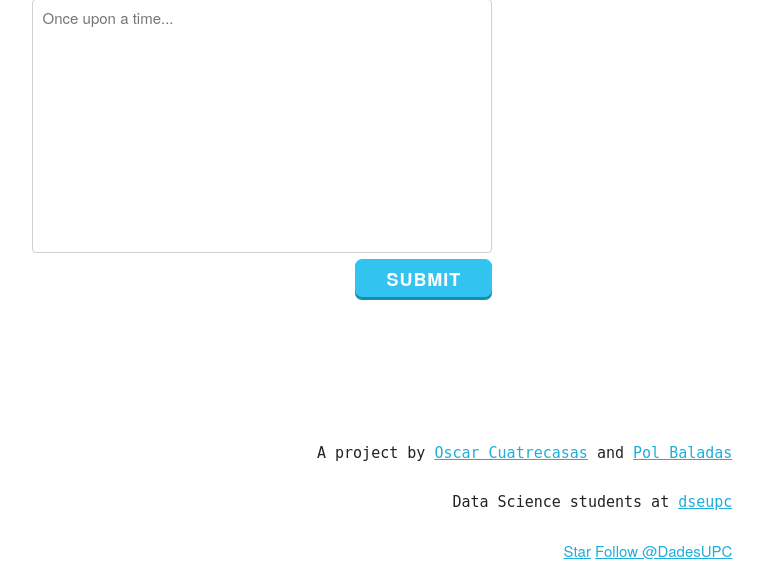
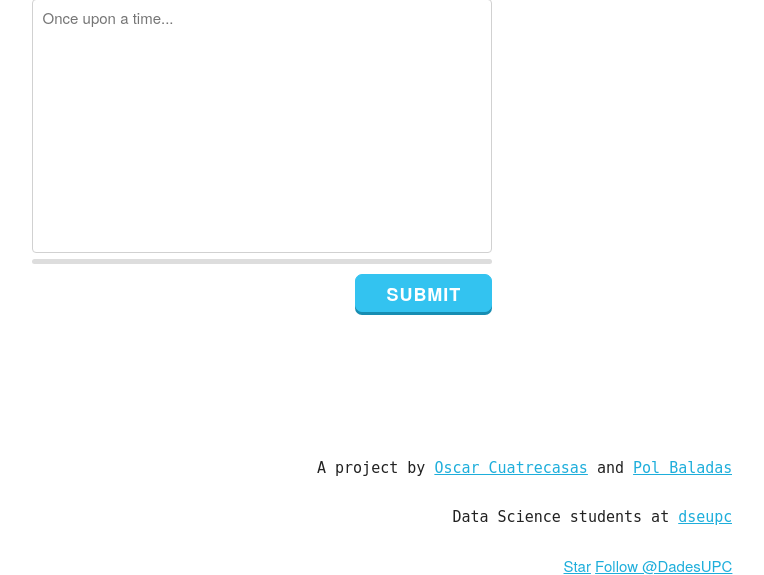
Before and after one commit to DadesUPC/140stories, a Flask app: page /newstory/ in a window 1280 px wide. Shown: the part 338-913 px from the top of the page, without its empty margins (378-1142 px from the left). Run offline with Flask 2, Linux system fonts and the light colour scheme; some web fonts are replaced.

Commit message:
Added progress bar for tweet length. Not sure about the hue.

```diff
--- a/static/css/skeleton.css
+++ b/static/css/skeleton.css
@@ -235,6 +235,9 @@ input[type="button"].button-primary:focus {
   background-color: #2FC481;
   border-color: #2FC481;
 }
+.button-primary.button-submit {
+  margin-top: 10px;
+}
 
 /* Forms
 –––––––––––––––––––––––––––––––––––––––––––––––––– */
@@ -429,3 +432,17 @@ there.
 
 /* Larger than Desktop HD */
 @media (min-width: 1200px) {}
+
+/* Progress Bar
+–––––––––––––––––––––––––––––––––––––––––––––––––– */
+.progress-bar {
+  width: 100%;
+  background-color: #ddd;
+  border-radius: 5px;
+  height: 5px;
+  line-height: 30px;
+}
+.progress-bar.progress-bar-fill {
+  width: 0%;
+  background-color: #4CAF50;
+}
--- /dev/null
+++ b/static/js/scrolling_bar.js
@@ -0,0 +1,13 @@
+function tweetProgressBar() {
+  var bar = document.getElementById("progress-bar-fill");
+  var textarea = document.getElementById("tweet-box");
+  var width = 0;
+  var hue = 0;
+  var len = textarea.value.length;
+  width = Math.round(len / 1.4);
+  bar.style.width = width + '%';
+  hue = 78 - 0.0078 * Math.pow(width, 2);
+  bar.style.backgroundColor = "hsl(" + hue + ",38.4%,47.2%)";
+}
+
+document.getElementById("tweet-box").oninput = function () {tweetProgressBar()};
--- a/templates/newstory.html
+++ b/templates/newstory.html
@@ -8,15 +8,18 @@
 		<form action="/newstory/" method="post" id="newstory_form">
 			<div class="six columns column">
 				<!--<label for="title">Story title:</label>!-->
-				<input class="u-full-width" name="title" type="text" placeholder="The tale of Sir Francis Drake" maxlength="60" spellcheck="false" required>
+				<input class="u-full-width" name="title" type="text" placeholder="The tale of Sir Francis Drake" maxlength="60" spellcheck="false" autocomplete="off" required>
 				<br>
 				<!--<label for="tweet">Now, start your story:</label>!-->
 				<br>
-  				<textarea rows="10" charswidth="23" name="text" class="u-full-width" placeholder="Once upon a time..." id="text" maxlength="140" spellcheck="false" required></textarea>
-  				<br>
-				<input class="button-primary" type="submit" value="Submit">
+  				<textarea rows="10" charswidth="23" name="text" class="u-full-width" placeholder="Once upon a time..." id="tweet-box" maxlength="140" spellcheck="false" required></textarea>
+  				<div class="progress-bar">
+ 					<div class="progress-bar progress-bar-fill" id="progress-bar-fill"></div>
+				</div>
+				<input class="button-primary button-submit" type="submit" value="Submit">
 			</div>
 		</form>
+		<script type="text/javascript" src="../static/js/scrolling_bar.js"></script>
 		<div class="three columns"><p></p></div>
 	</div>
 </div>
```
